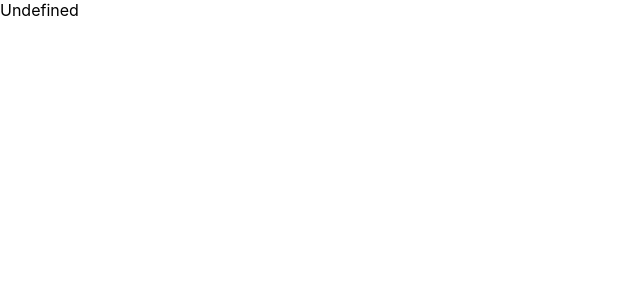
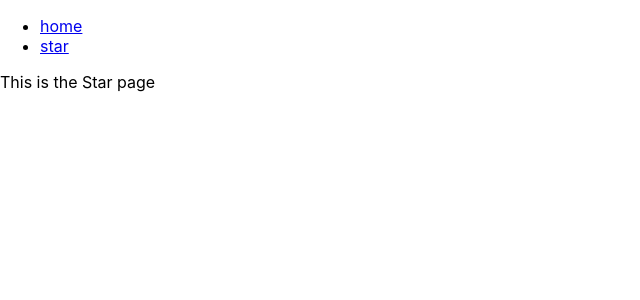
Before and after one commit to JoelShajan/movieDetes, a React (Create React App) app: page /Star in a window 1280 px wide. Shown: the top 300 px of the page, without its empty margins (0-640 px from the left). Built offline with nearby package versions, Linux system fonts and the light colour scheme.

Commit message:
pages added

```diff
--- a/src/App.js
+++ b/src/App.js
@@ -1,18 +1,26 @@
 import React from 'react';
-import {Switch,Route} from 'react-router-dom'
+import {Switch,Route} from 'react-router-dom';
+import Navs from './components/Navs';
+import  Star  from './pages/Star';
+import Home  from './pages/Home';
+function App() {
 
-function App() {
-  return <Switch>
+  return (
+    <div>
+      <Navs/>
+      <Switch>
     <Route exact={true} path="/">
-      This is the Beginning
+      <Home/>
     </Route>
-    <Route exact path="/starred">
-      This is star
+    <Route exact path="/Star">
+      <Star/>
     </Route>
     <Route>
       Undefined
     </Route>
   </Switch>
+  </div>
+)
 }
 
 export default App;
--- /dev/null
+++ b/src/components/Navs.jsx
@@ -0,0 +1,24 @@
+import React from 'react'
+import { Link } from 'react-router-dom'
+const navlist=[
+    {link:'/',linkname:'home'},
+    {link:'/star',linkname:'star'},
+       ];
+ const  Navs=() =>{
+
+    return (
+
+            <ul>
+                {navlist.map(elem => {
+                    return (
+                        <li>
+                            <Link to={elem.link}>{elem.linkname}</Link>
+                        </li>
+                    );
+                })}
+            </ul>
+
+
+    )
+};
+export  default Navs;
--- /dev/null
+++ b/src/pages/Home.jsx
@@ -0,0 +1,8 @@
+import React from 'react'
+
+const Home = () => {
+  return (
+    <div> This is the Beginning</div>
+  )
+}
+export default Home;
--- /dev/null
+++ b/src/pages/Star.jsx
@@ -0,0 +1,8 @@
+import React from 'react'
+
+const Star = () => {
+  return (
+    <div>This is the Star page</div>
+  )
+}
+export default Star;
```
